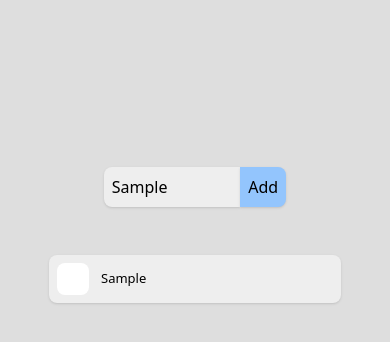
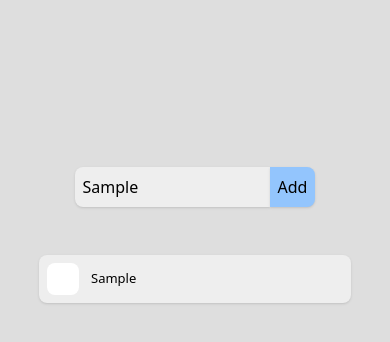
Before and after one commit to darlanpacheco/to-do-list, a React (Vite) app: page / in a window 390 px wide. Both pictures are taken after typing "Sample" into the empty fields and a click on the button "Add". Shown: the top 342 px of the page. Built offline with nearby package versions, Linux system fonts and the light colour scheme; some icons are missing.

Commit message:
Edit todo redesign, responsiveness improvement and bug fixes

```diff
--- a/src/App.tsx
+++ b/src/App.tsx
@@ -1,6 +1,8 @@
 import { useState } from "react";
 import Header from "./components/Header";
 import Todo from "./components/Todo";
+
+// THEME SWITCH BUTTON
 
 const App: React.FunctionComponent = (): React.ReactNode => {
   const [todos, setTodos] = useState<string[]>([]);
--- a/src/components/Header.tsx
+++ b/src/components/Header.tsx
@@ -9,7 +9,9 @@ const Header: React.FunctionComponent<HeaderProps> = ({
   const [inputValue, setInputValue] = useState<string>("");
 
   const addTodo = (): void => {
-    setTodos([...todos, inputValue]);
+    if (inputValue) {
+      setTodos([...todos, inputValue]);
+    }
   };
 
   const handleKeyDown = (
@@ -28,7 +30,7 @@ const Header: React.FunctionComponent<HeaderProps> = ({
     >
       <input
         type="text"
-        className="bg-tertiary w-[35vw] min-w-[100px] dark:bg-tertiary-dark p-2 sm:w-64 rounded-l-lg shadow focus:outline-none"
+        className="bg-tertiary w-[50vw] max-w-60 min-w-[150px] dark:bg-tertiary-dark p-2 rounded-l-lg shadow focus:outline-none"
         onChange={(e) => setInputValue(e.target.value)}
         onKeyDown={handleKeyDown}
       />
--- a/src/components/Todo.tsx
+++ b/src/components/Todo.tsx
@@ -9,25 +9,59 @@ const Todo: React.FunctionComponent<TodoInterface> = ({
     event.currentTarget.parentElement?.parentElement?.remove();
   };
 
+  const editTodo = (event: React.MouseEvent<HTMLDivElement, MouseEvent>) => {
+    const input: HTMLInputElement | null | undefined =
+      event.currentTarget.parentElement?.parentElement?.querySelector(
+        "input.content-input"
+      );
+
+    input?.removeAttribute("readonly");
+    input?.focus();
+  };
+
+  const leaveTodo = (
+    event:
+      | React.FocusEvent<HTMLInputElement, Element>
+      | React.KeyboardEvent<HTMLInputElement>
+  ) => {
+    event.currentTarget.setAttribute("readonly", "");
+  };
+
   return (
     <li
       className={
-        "h-12 m-2 min-w-[60vw] max-w-[400px] sm:min-w-[400px] bg-tertiary dark:bg-tertiary-dark rounded-lg shadow flex justify-between" +
+        "h-12 m-2 bg-tertiary w-[80vw] max-w-[400px] min-w-[250px] dark:bg-tertiary-dark rounded-lg shadow flex justify-between" +
         " " +
         (className ?? "")
       }
     >
-      <div className="flex items-center">
+      <div className="flex items-center w-[100%]">
         <input
           className="hover:cursor-pointer bg-white dark:bg-quaternary appearance-none p-4 rounded-lg ml-2 checked:bg-green-300 dark:checked:bg-[#95CC95]"
           type="checkbox"
         />
         <input
-          className="p-3 text-[13px] focus:outline-none bg-tertiary dark:bg-tertiary-dark truncate max-w-64"
+          className="p-3 text-[13px] focus:outline-none bg-tertiary dark:bg-tertiary-dark content-input w-[100%]"
+          readOnly
+          onBlur={(event) => {
+            leaveTodo(event);
+          }}
+          onKeyDown={(event) => {
+            if (event.key === "Enter") {
+              leaveTodo(event);
+            }
+          }}
           defaultValue={children}
         />
       </div>
       <div className="flex items-center">
+        <IonIcon
+          onClick={(event) => {
+            editTodo(event);
+          }}
+          className="hover:cursor-pointer hover:rounded-lg hover:bg-white dark:hover:bg-quaternary p-4"
+          name="pencil"
+        ></IonIcon>
         <IonIcon
           onClick={(event) => {
             deleteTodo(event);
```
